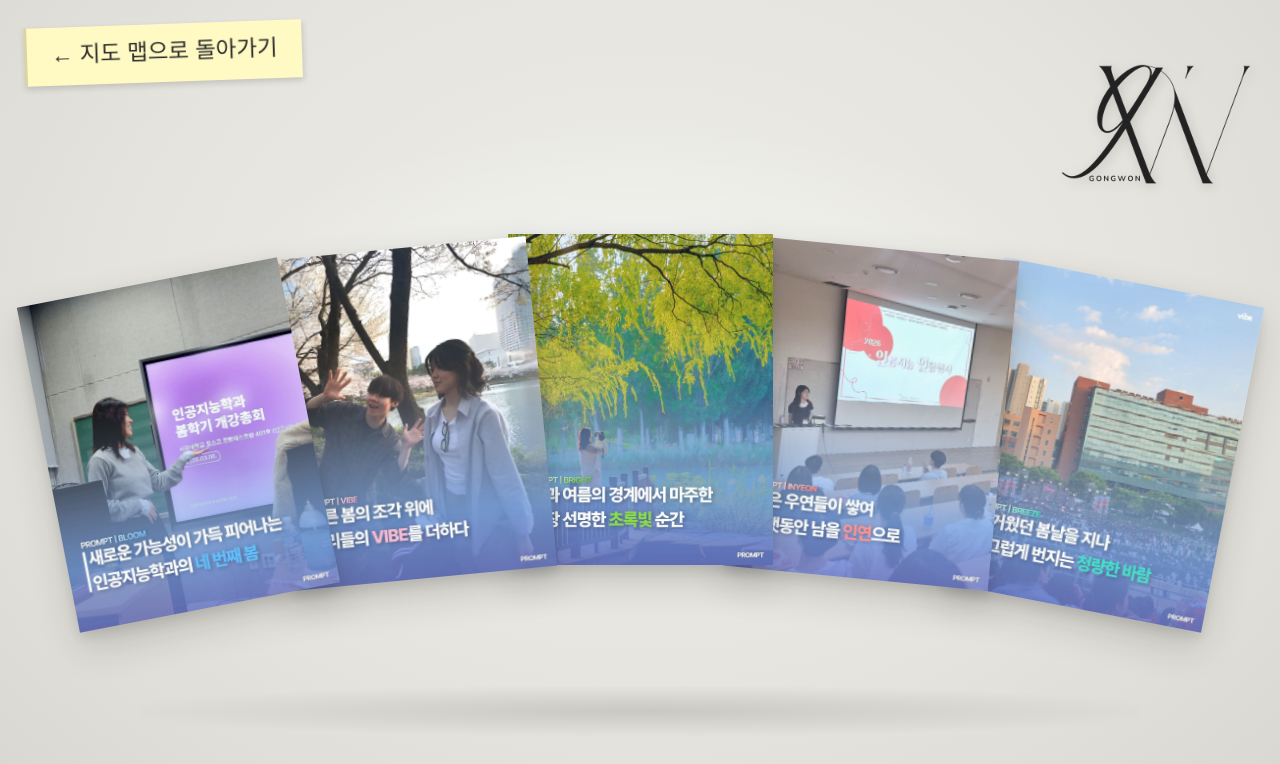
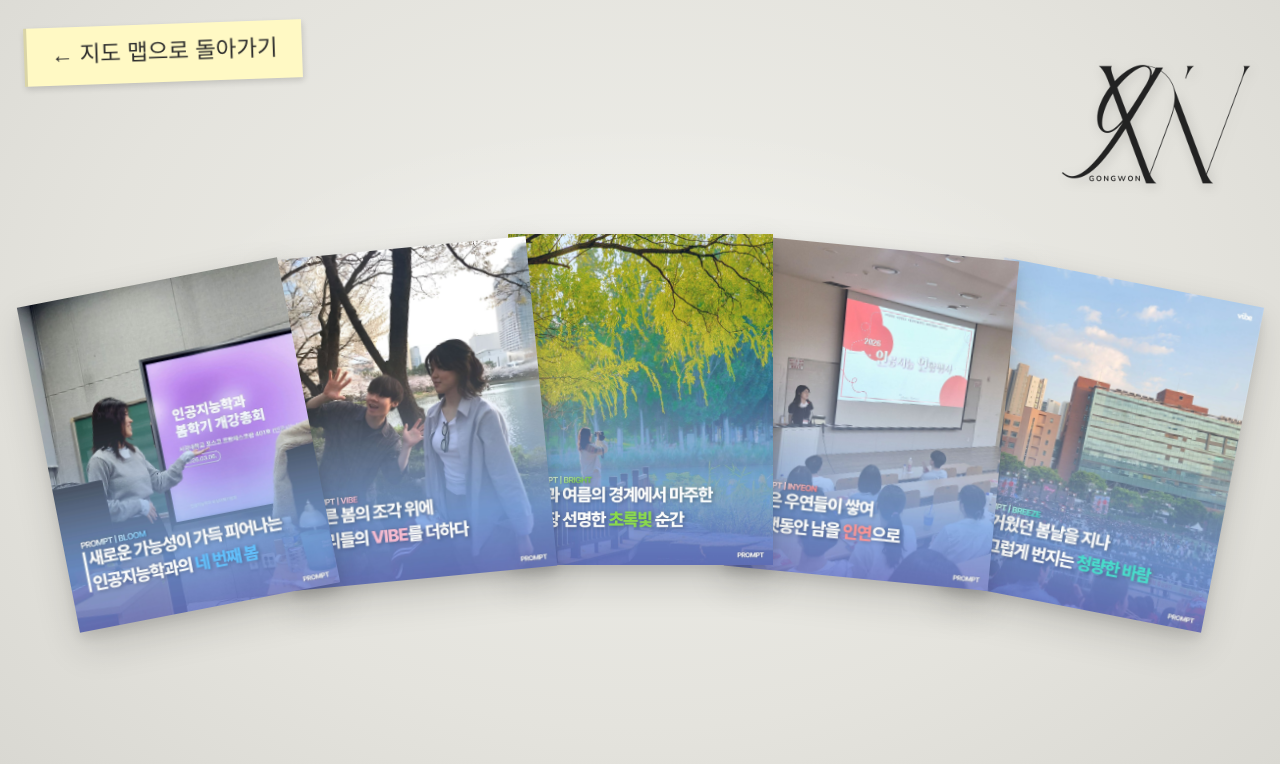
Before and after one commit to yeonju0327/portfolio, a Next.js app: page /works/prompt in a window 1280 px wide. Shown: the top 764 px of the page. Built offline with nearby package versions, Linux system fonts and the light colour scheme; a web font is replaced by a local one.

Commit message:
#2 fix: shadow rendering bug

```diff
--- a/app/works/prompt/components/ArchTableView.tsx
+++ b/app/works/prompt/components/ArchTableView.tsx
@@ -241,22 +241,6 @@ export default function ArchTableView({
           );
         })}
       </div>
-
-      {/* 테이블 하단 소프트 섀도우 */}
-      <div
-        style={{
-          position: 'absolute',
-          bottom: '8%',
-          left: '50%',
-          transform: 'translateX(-50%)',
-          width: '80%',
-          maxWidth: '1000px',
-          height: '50px',
-          background: 'radial-gradient(ellipse at center, rgba(0, 0, 0, 0.12) 0%, rgba(0, 0, 0, 0) 75%)',
-          pointerEvents: 'none',
-          zIndex: 1,
-        }}
-      />
     </div>
   );
 }
@@ -272,6 +256,7 @@ function ArchMagazineCardInner({ issue, isSelected = false, onClick }: ArchMagaz
   const [imgError, setImgError] = useState(false);
 
   const showHover = isHovered && !isSelected;
+  const showDeepShadow = isHovered || isSelected;
 
   return (
     <div
@@ -295,7 +280,9 @@ function ArchMagazineCardInner({ issue, isSelected = false, onClick }: ArchMagaz
           backgroundColor: issue.coverBg || '#FFFFFF',
           borderRadius: '0px',
           overflow: 'hidden',
-          boxShadow: isHovered
+          boxShadow: isSelected
+            ? '0 14px 28px rgba(0, 0, 0, 0.25), 0 5.6px 11.2px rgba(0, 0, 0, 0.16)'
+            : isHovered
             ? '0 30px 60px rgba(0, 0, 0, 0.25), 0 12px 24px rgba(0, 0, 0, 0.16)'
             : '0 16px 36px rgba(0, 0, 0, 0.16), 0 6px 12px rgba(0, 0, 0, 0.1)',
           boxSizing: 'border-box',
--- a/app/works/prompt/components/TableView.tsx
+++ b/app/works/prompt/components/TableView.tsx
@@ -88,22 +88,6 @@ export default function TableView({ issue, onBackToBookshelf }: TableViewProps)
       >
         <PageFlipReader issue={issue} />
       </div>
-
-      {/* 테이블 하단 소프트 섀도우 */}
-      <div
-        style={{
-          position: 'absolute',
-          bottom: '8%',
-          left: '50%',
-          transform: 'translateX(-50%)',
-          width: '80%',
-          maxWidth: '1000px',
-          height: '50px',
-          background: 'radial-gradient(ellipse at center, rgba(0, 0, 0, 0.12) 0%, rgba(0, 0, 0, 0) 75%)',
-          pointerEvents: 'none',
-          zIndex: 1,
-        }}
-      />
     </div>
   );
 }
```
Also changed, not shown: 2 other files (tests, documents, lock files or other folders).
